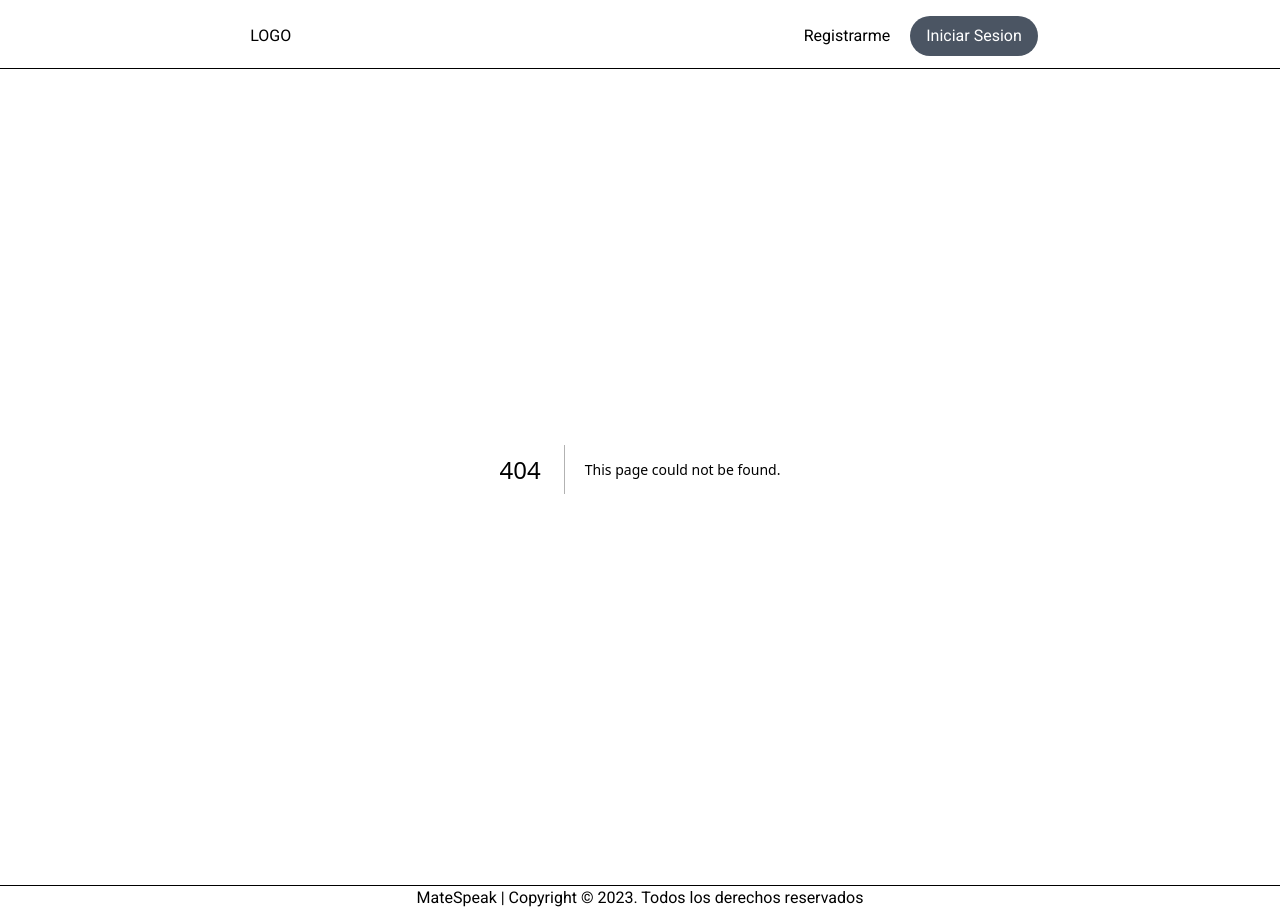
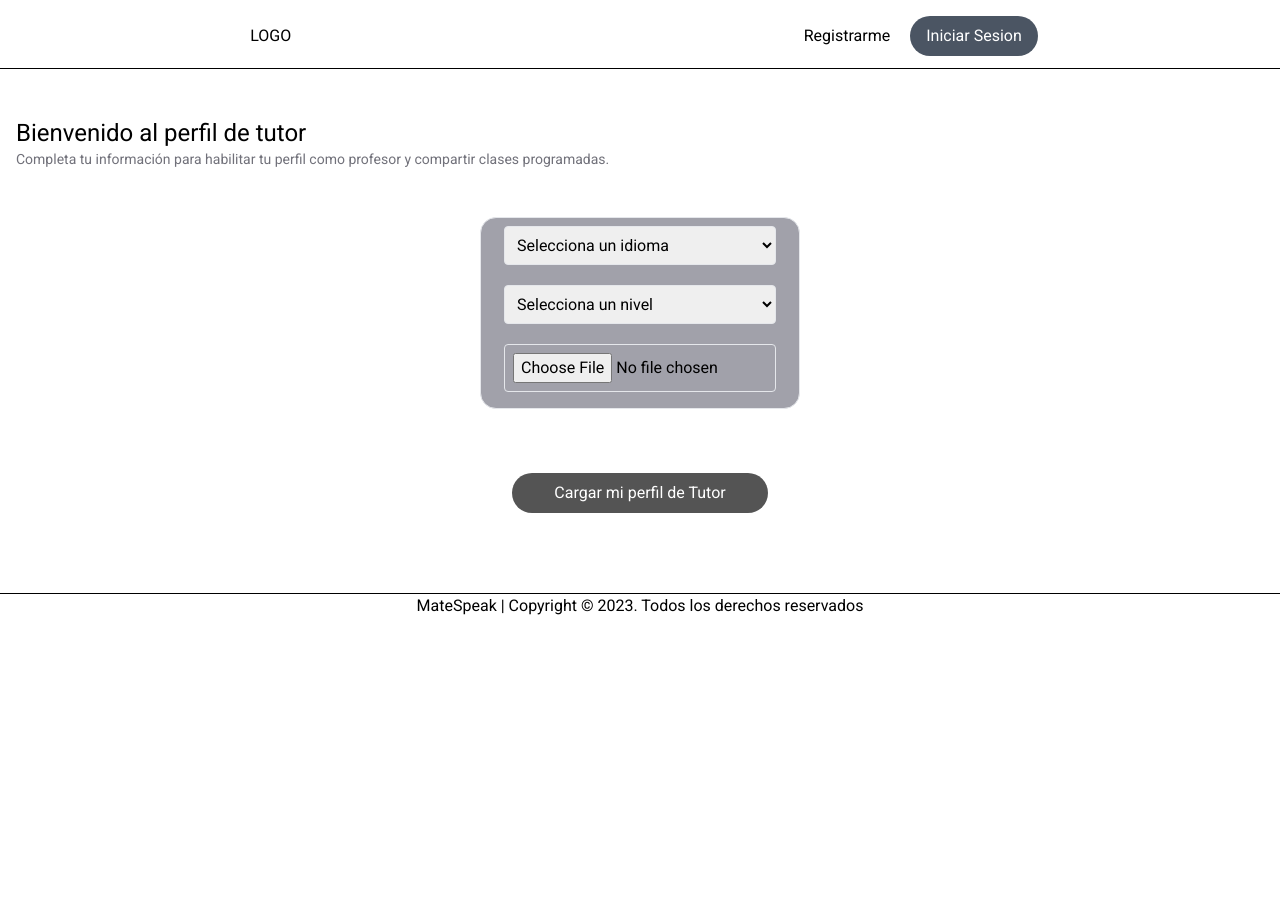
Before and after one commit to rodrikohnen/s11-15-m-csharp-react, a Next.js app in the folder front/: page /tutor in a window 1280 px wide. Before the commit this address had no page. After the commit the page ends 800 px from the top, so only its background shows below. Built offline with nearby package versions, Linux system fonts and the light colour scheme.

Commit message:
add: tutor form

```diff
--- a/front/src/app/home/page.jsx
+++ b/front/src/app/home/page.jsx
@@ -1,4 +1,4 @@
-import CardEnVivo from "@/components/CardEnVIvo";
+import CardEnVivo from "@/components/CardEnVivo";
 import Link from "next/link";
 
 export default function HomeUser() {
@@ -17,7 +17,6 @@ export default function HomeUser() {
         Quiero ser mentor
       </Link>
       </span>
-      <div >
         <h1>En vivo</h1>
         <span className="flex flex-col justify-start items-start ">
           {cardsData.map((item, index) => (
@@ -25,7 +24,6 @@ export default function HomeUser() {
           ))}
         </span>
       </div>
-      </div>
     </main>
   );
 }
--- /dev/null
+++ b/front/src/app/tutor/page.jsx
@@ -0,0 +1,18 @@
+import FormTutor from "@/components/FormTutor";
+import Link from "next/link";
+
+export default function Login() {
+  return (
+    <main className="flex-col ">
+      <div className="text-2xl flex justify-start flex-col mt-12 mb-12 ml-4">
+        <h1>Bienvenido al perfil de tutor</h1>
+        <Link className="text-sm text-zinc-500" href="/signup">
+        Completa tu información para habilitar tu perfil como profesor y compartir clases programadas.
+        </Link>
+      </div>
+      <div className="flex justify-center items-center">
+        <FormTutor />
+      </div>
+    </main>
+  );
+}
--- /dev/null
+++ b/front/src/components/FormTutor.jsx
@@ -0,0 +1,66 @@
+"use client";
+
+import { useForm } from "react-hook-form";
+import { valibotResolver } from "@hookform/resolvers/valibot";
+import { object, string } from "valibot";
+
+const schema = object({
+  idioma: string("Este campo es obligatorio"),
+  nivel: string("Este campo es obligatorio"),
+  certificado: string("Este campo es obligatorio"),
+});
+
+export default function FormTutor() {
+  const { register, handleSubmit, formState: { errors } } = useForm({
+    resolver: valibotResolver(schema),
+  });
+
+  const onSubmit = (e) => {
+    e.preventDefault();
+    console.log("Formulario enviado:", e);
+  };
+
+  return (
+    <form onSubmit={handleSubmit(onSubmit)}>
+    <div className="rounded-2xl bg-zinc-400 w-[20rem] border">
+      <div className="flex flex-col justify-center items-center mb-4">
+        <select {...register("idioma")} placeholder="Idioma" id="idioma" className="mt-2 p-2 w-[17rem] border rounded">
+          <option value="">Selecciona un idioma</option>
+          <option value="ingles">Inglés</option>
+          <option value="espanol">Español</option>
+        </select>
+        {errors.idioma && <span className="text-red-500">{errors.idioma.message}</span>}
+      </div>
+      <div className="flex flex-col justify-center items-center mb-4">
+        <select
+          {...register("nivel", { required: "Este campo es obligatorio" })}
+          placeholder="Nivel de ingles"
+          id="nivel"
+          className="mt-1 p-2 w-[17rem] border rounded"
+        >
+          <option value="">Selecciona un nivel</option>
+          <option value="Inicial">Inicial</option>
+          <option value="Intermedio">intermedio</option>
+        </select>
+        {errors.nivel && <span className="text-red-500">{errors.nivel.message}</span>}
+      </div>
+
+      <div className="flex justify-center items-center mb-4">
+        <input
+          {...register("certificado", { required: "Este campo es obligatorio" })}
+          id="certificado"
+          type="file"
+          placeholder="Certificafo (EF SET)"
+          className="mt-1 p-2 w-[17rem] border rounded"
+        />
+        {errors.certificado && <span className="text-red-500">{errors.certificado.message}</span>}
+      </div>
+    </div>
+    <div className="flex justify-center items-center mt-16 mb-16">
+      <button type="submit" className="bg-primary text-base text-white py-2 px-4 rounded-full w-[16rem] hover:bg-primary-100">
+      Cargar mi perfil de Tutor
+      </button>
+    </div>
+    </form>
+  );
+};
--- a/front/src/components/NavBar.jsx
+++ b/front/src/components/NavBar.jsx
@@ -2,7 +2,7 @@ import Link from "next/link";
 
 export default function NavBar() {
   return (
-    <div className="flex flex-row mt-4 justify-around border-black  border-b-[1.5px] pb-3 w-[24.5rem] w-full">
+    <div className="flex flex-row mt-4 justify-around border-black  border-b-[1.5px] pb-3 w-full">
       <Link href="/">
         <h2 className=" p-2">LOGO</h2>
       </Link>
```
